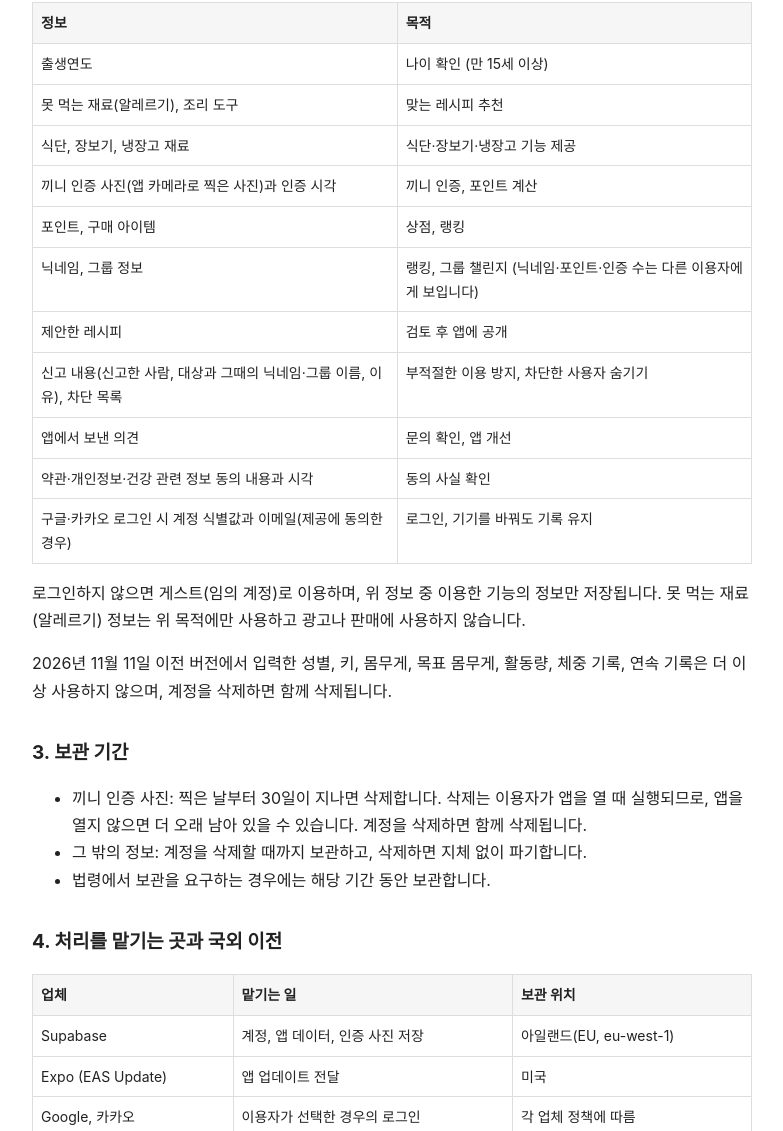
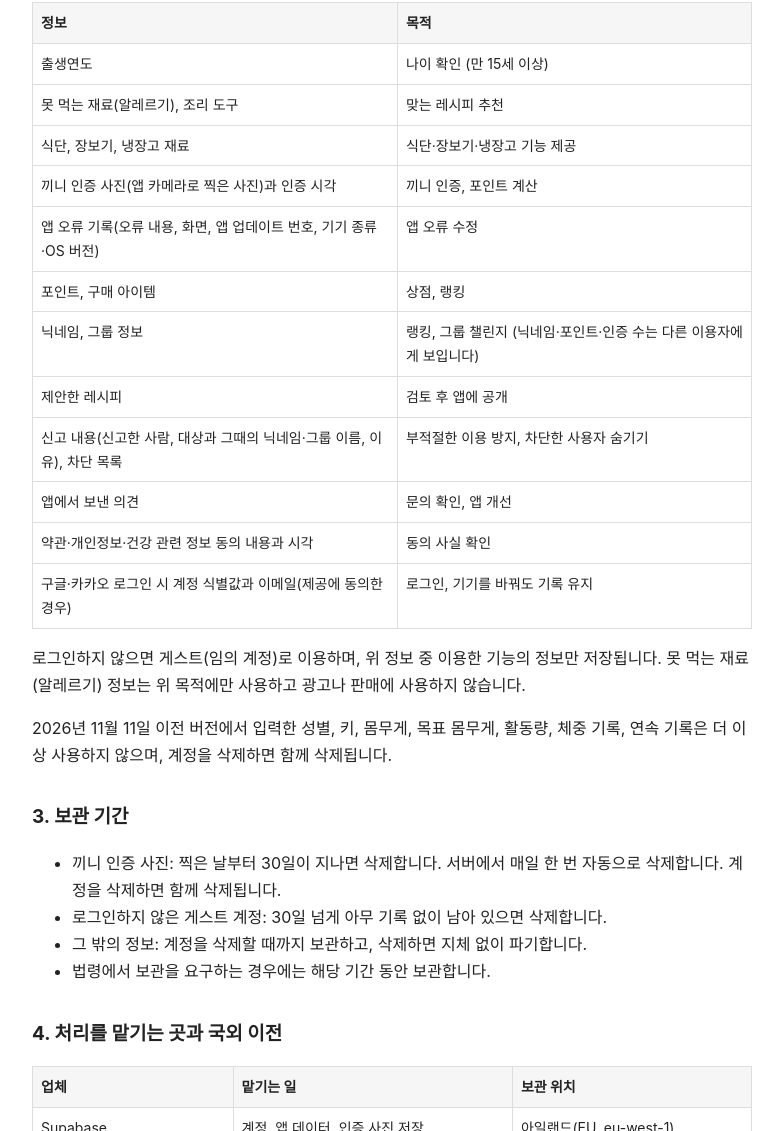
Before and after one commit to SY494/mukmuk-legal, a plain HTML site: page privacy-policy.html in a window 1280 px wide. Shown: the part 386-1517 px from the top of the page, without its empty margins (248-1031 px from the left). Drawn offline with Linux system fonts and the light colour scheme.

Commit message:
처리방침: 앱 오류 기록 추가, 인증 사진·게스트 계정 서버 자동 삭제
Co-Authored-By: Claude Opus 5.5 <noreply@anthropic.com>

```diff
--- a/privacy-policy.html
+++ b/privacy-policy.html
@@ -14,7 +14,7 @@
 </style>
 </head>
 <body>
-<!-- 초안: 법률 검토를 받지 않았다. 공개 전에 노란 칸을 모두 채우고 팀이 읽어 본다. AI 사진 확인을 넣으면 2·4번을 고친다. -->
+<!-- 초안: 법률 검토를 받지 않았다. 공개 전에 노란 칸을 모두 채우고 팀이 읽어 본다. 2026-11-15: 오류 기록 추가(AI 사진 확인은 꺼 둬서 뺌. 켜면 2·4번에 Anthropic 다시 넣기), 사진 삭제를 서버 예약 작업으로 바꿈. -->
 <h1>먹먹 개인정보 처리방침</h1>
 <p>먹먹(이하 "앱")은 이용자의 개인정보를 소중히 다루며, 아래와 같이 처리합니다.</p>
 <p>시행일: <mark>[2026년 ○월 ○일]</mark></p>
@@ -29,6 +29,7 @@
   <tr><td>못 먹는 재료(알레르기), 조리 도구</td><td>맞는 레시피 추천</td></tr>
   <tr><td>식단, 장보기, 냉장고 재료</td><td>식단·장보기·냉장고 기능 제공</td></tr>
   <tr><td>끼니 인증 사진(앱 카메라로 찍은 사진)과 인증 시각</td><td>끼니 인증, 포인트 계산</td></tr>
+  <tr><td>앱 오류 기록(오류 내용, 화면, 앱 업데이트 번호, 기기 종류·OS 버전)</td><td>앱 오류 수정</td></tr>
   <tr><td>포인트, 구매 아이템</td><td>상점, 랭킹</td></tr>
   <tr><td>닉네임, 그룹 정보</td><td>랭킹, 그룹 챌린지 (닉네임·포인트·인증 수는 다른 이용자에게 보입니다)</td></tr>
   <tr><td>제안한 레시피</td><td>검토 후 앱에 공개</td></tr>
@@ -42,7 +43,8 @@
 
 <h2>3. 보관 기간</h2>
 <ul>
-  <li>끼니 인증 사진: 찍은 날부터 30일이 지나면 삭제합니다. 삭제는 이용자가 앱을 열 때 실행되므로, 앱을 열지 않으면 더 오래 남아 있을 수 있습니다. 계정을 삭제하면 함께 삭제됩니다.</li>
+  <li>끼니 인증 사진: 찍은 날부터 30일이 지나면 삭제합니다. 서버에서 매일 한 번 자동으로 삭제합니다. 계정을 삭제하면 함께 삭제됩니다.</li>
+  <li>로그인하지 않은 게스트 계정: 30일 넘게 아무 기록 없이 남아 있으면 삭제합니다.</li>
   <li>그 밖의 정보: 계정을 삭제할 때까지 보관하고, 삭제하면 지체 없이 파기합니다.</li>
   <li>법령에서 보관을 요구하는 경우에는 해당 기간 동안 보관합니다.</li>
 </ul>
```
